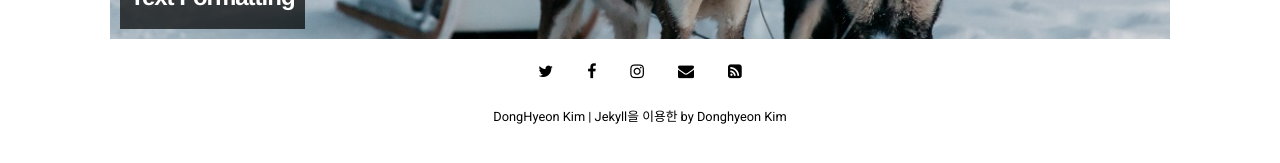
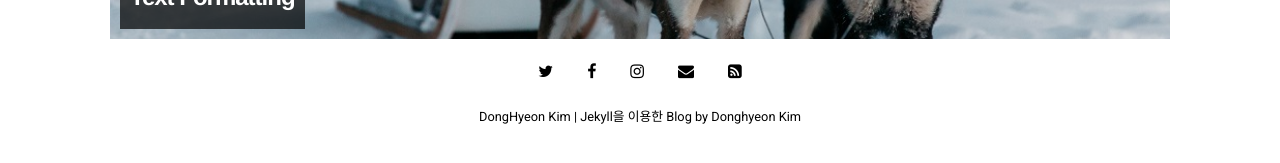
Before and after one commit to xddongx/xddongx.github.io, a Jekyll site: the page built from pages/sample-posts.html, in a window 1280 px wide. Shown: the part 507-670 px from the top of the page. Built offline with Jekyll 4.4.1, drawn with Linux system fonts in a browser that asks for light colours; nearby versions of some CDN libraries.

Commit message:
Update _config.yml

```diff
--- a/_config.yml
+++ b/_config.yml
@@ -15,7 +15,7 @@ sass:
 
 # Customise atom feed settings (this is where Jekyll-Feed gets configuration information)
 title:		           "DongHyeon Kim"
-description:	       "Jekyll을 이용한 "
+description:	       "Jekyll을 이용한 Blog "
 author:              "Donghyeon Kim"
 
 # RSS 2.0 can be used instead of Atom by uncommenting following two lines
```
